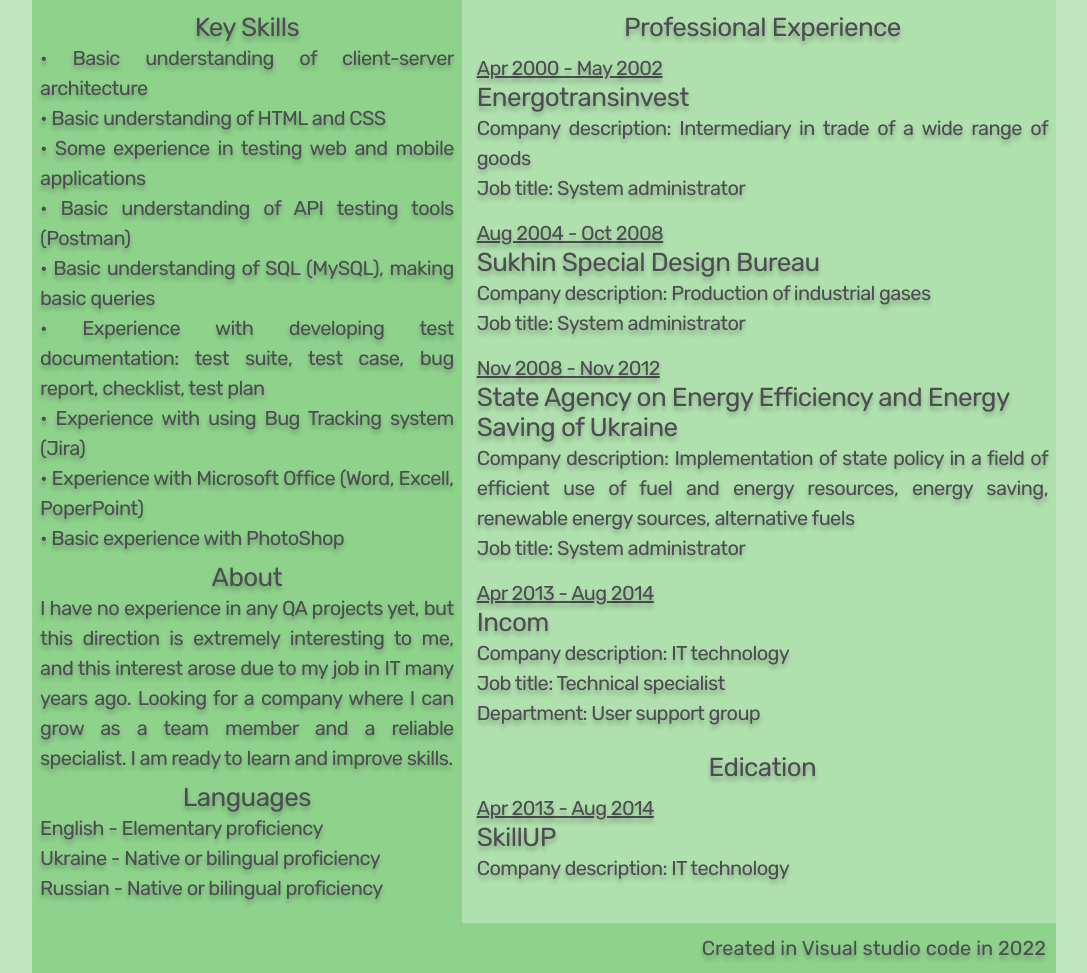
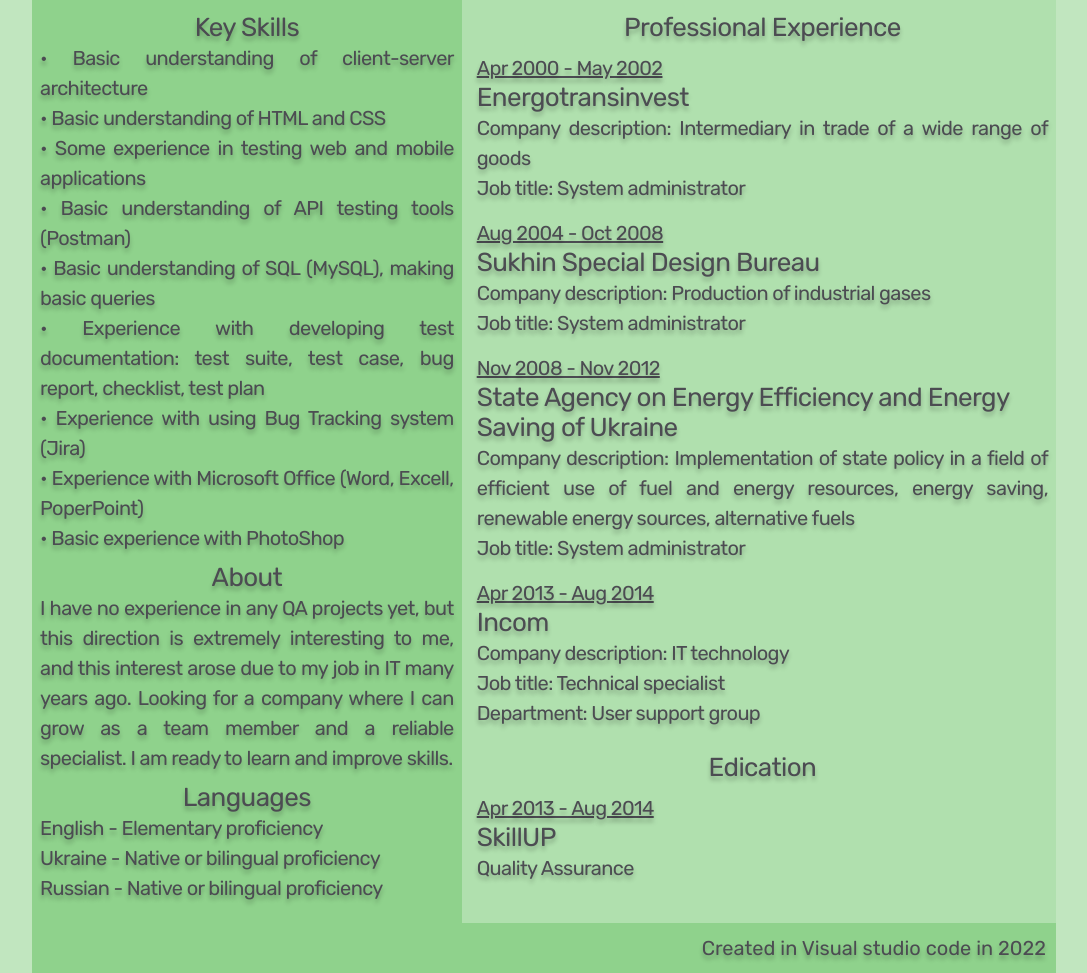
Before and after one commit to Valerka79/resume, a plain HTML site: page index.html in a window 1280 px wide. Shown: the part 183-1156 px from the top of the page, without its empty margins (96-1183 px from the left). Drawn offline with nearby package versions, Linux system fonts and the light colour scheme; a web font is replaced by a local one.

Commit message:
modified:   index.html

```diff
--- a/index.html
+++ b/index.html
@@ -154,7 +154,7 @@
                 SkillUP
             </div>
             <div class="about_wtext">
-                <p>Company description: IT technology</p>
+                <p>Quality Assurance</p>
             </div>
         </div>
     </section>
```
